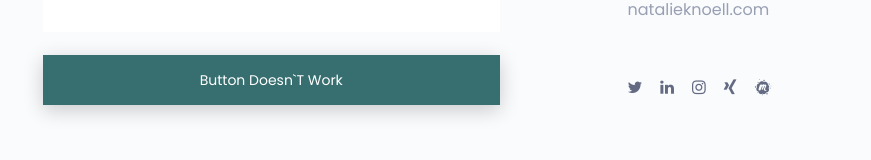
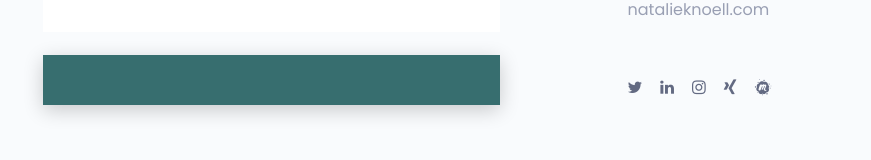
Before and after one commit to natalieknoell/website, a plain HTML site: page index.html in a window 1280 px wide. Shown: the part 6850-7010 px from the top of the page, without its empty margins (125-996 px from the left). Drawn offline with nearby package versions, Linux system fonts and the light colour scheme.

Commit message:
Send button schriftzug bearbeitet

```diff
--- a/index.html
+++ b/index.html
@@ -615,7 +615,7 @@
 										<div class="row">
 											<div class="col-sm-12">
 												<div class="single-contact-btn">
-													<a class="contact-btn" href="#" role="button">Button doesn`t work</a>
+													<a class="contact-btn" href="#" role="button"><!--Button does not work--></a>
 												</div><!--/.single-single-contact-btn-->
 											</div><!--/.col-->
 										</div><!--/.row-->
```
